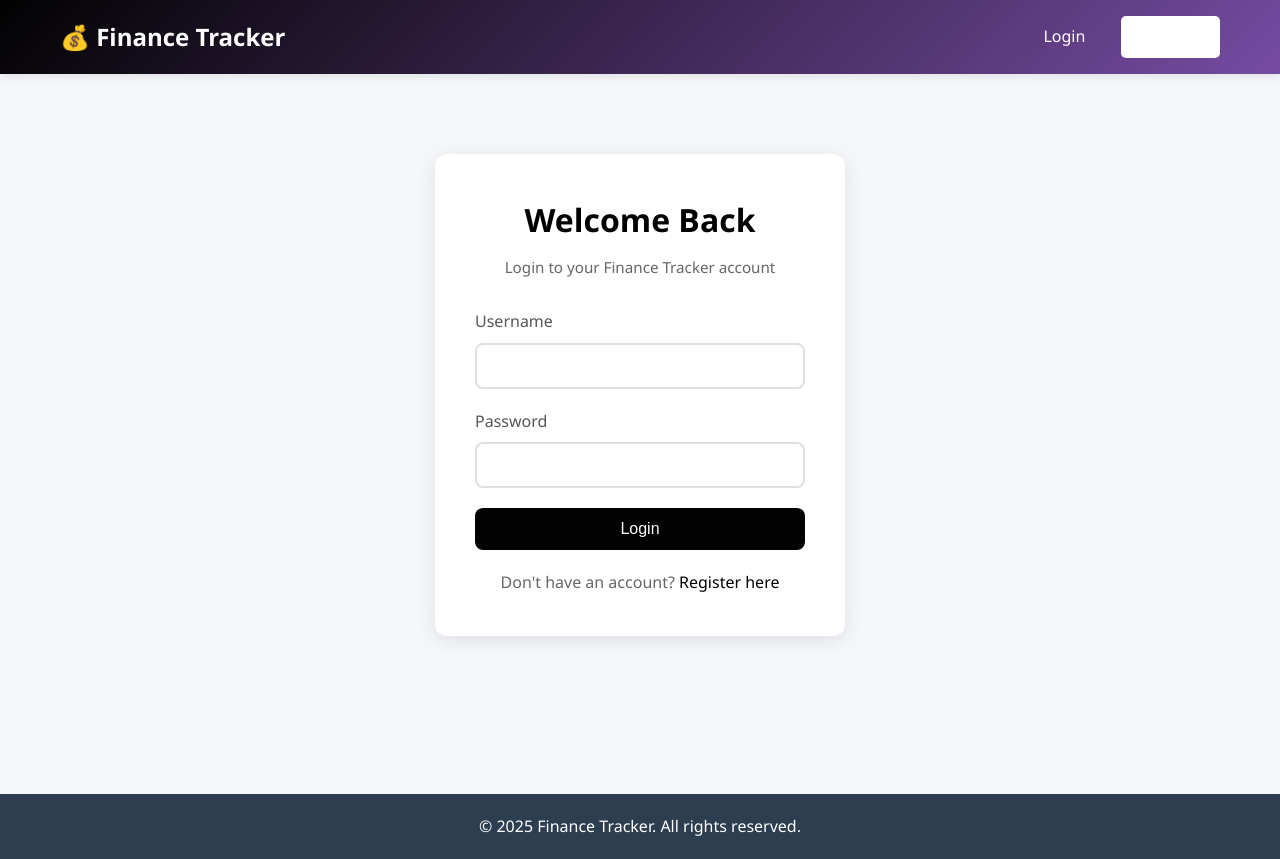
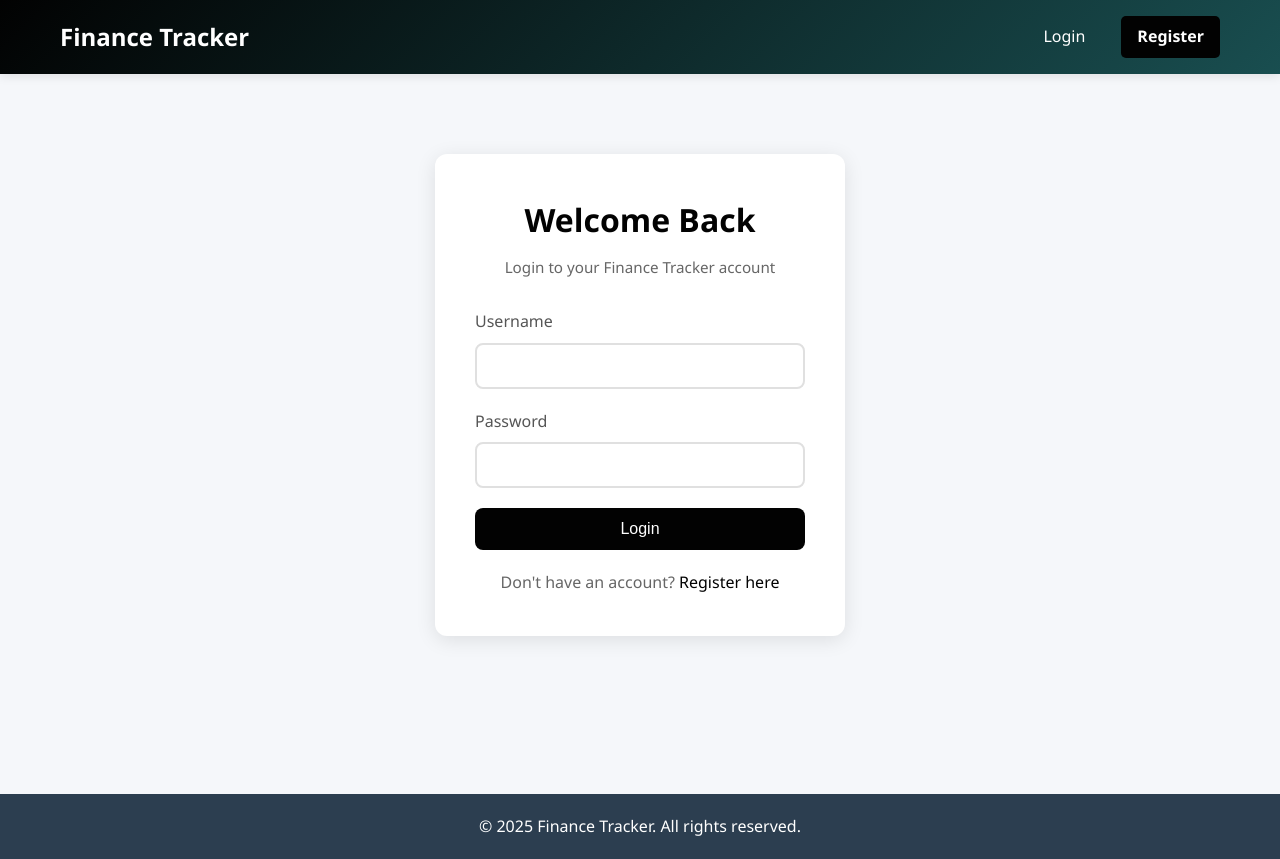
Before and after one commit to Yunusfaiz/personal-finance-tracker, a Django app: page /accounts/login/ in a window 1280 px wide. Run offline with Django 4.2, Linux system fonts and the light colour scheme.

Commit message:
polished up the fromtend

```diff
--- a/accounts/static/accounts/styles.css
+++ b/accounts/static/accounts/accounts.css
@@ -4,8 +4,8 @@
 :root {
     /* Primary Colors */
     --primary-color: #020202;
-    --primary-hover: #5568d3;
-    --secondary-color: #764ba2;
+    --primary-hover: #d35555;
+    --secondary-color: #194e50;
 
     /* Status Colors */
     --success-color: #28a745;
@@ -96,7 +96,7 @@ body {
 }
 
 .btn-primary {
-    background: var(--white);
+    background: var(--primary-color);
     color: var(--primary-color);
     font-weight: 600;
 }
--- a/accounts/templates/registration/layout.html
+++ b/accounts/templates/registration/layout.html
@@ -5,7 +5,7 @@
     <meta charset="UTF-8">
     <meta name="viewport" content="width=device-width, initial-scale=1.0">
     <title>User</title>
-    <link rel="stylesheet" href="{% static 'accounts/styles.css' %}">
+    <link rel="stylesheet" href="{% static 'accounts/accounts.css' %}">
 </head>
 <body>
     {% block body %}
--- a/accounts/templates/registration/login.html
+++ b/accounts/templates/registration/login.html
@@ -4,7 +4,7 @@
 {% block body %}
     <nav class="navbar">
         <div class="nav-container">
-            <a href="/" class="nav-brand">💰 Finance Tracker</a>
+            <a href="/" class="nav-brand">Finance Tracker</a>
             <div class="nav-links">
                 <a href="{% url 'login' %}">Login</a>
                 <a href="{% url 'register' %}" class="btn-primary">Register</a>
--- a/accounts/templates/registration/profile.html
+++ b/accounts/templates/registration/profile.html
@@ -1,10 +1,10 @@
-{% extends 'accounts/layout.html' %}
+{% extends 'registration/layout.html' %}
 {% load static %}
 
 {% block body %}
     <nav class="navbar">
         <div class="nav-container">
-            <a href="{% url 'dashboard' %}" class="nav-brand">💰 Finance Tracker</a>
+            <a href="{% url 'dashboard' %}" class="nav-brand">Finance Tracker</a>
             <div class="nav-links">
                 <a href="{% url 'dashboard' %}">Dashboard</a>
                 <a href="{% url 'transaction_list' %}">Transactions</a>
--- a/accounts/templates/registration/register.html
+++ b/accounts/templates/registration/register.html
@@ -1,10 +1,10 @@
-{% extends 'accounts/layout.html' %}
+{% extends 'registration/layout.html' %}
 {% load static %}
 
 {% block body %}
    <nav class="navbar">
         <div class="nav-container">
-            <a href="/" class="nav-brand">💰 Finance Tracker</a>
+            <a href="/" class="nav-brand">Finance Tracker</a>
             <div class="nav-links">
                 <a href="{% url 'login' %}">Login</a>
                 <a href="{% url 'register' %}" class="btn-primary">Register</a>
--- a/accounts/views.py
+++ b/accounts/views.py
@@ -24,12 +24,12 @@ def login_user(request):
             print("login failed")
             return redirect('login')
     else:
-        return render(request, "accounts/login.html", {})
+        return render(request, "registration/login.html", {})
 
 
 def profile(request):
-    return render(request, "accounts/profile.html")
+    return render(request, "registration/profile.html")
 
 
 def register(request):
-    return render(request, "accounts/register.html")
+    return render(request, "registration/register.html")
```
Also changed, not shown: finance/static/finance/finance.css (renamed from finance/static/finance/styles.css).
